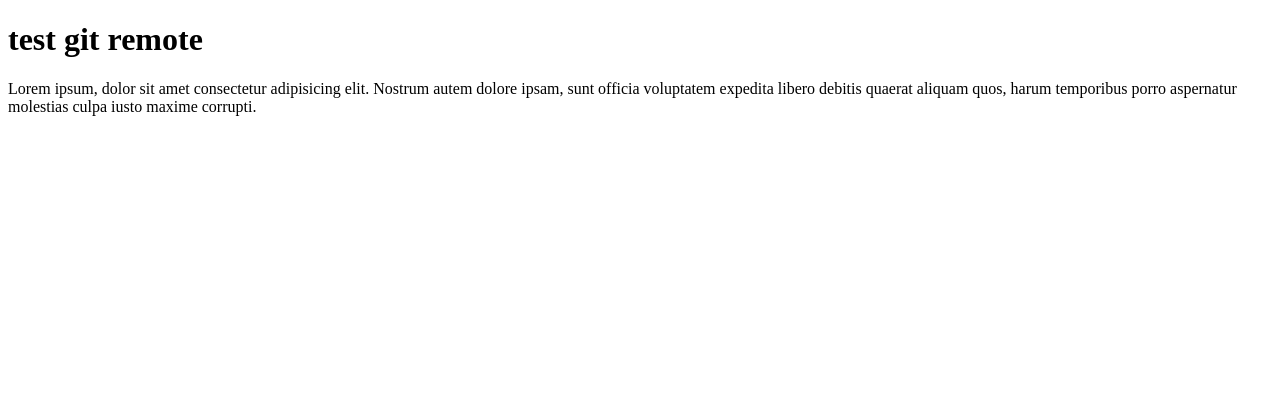
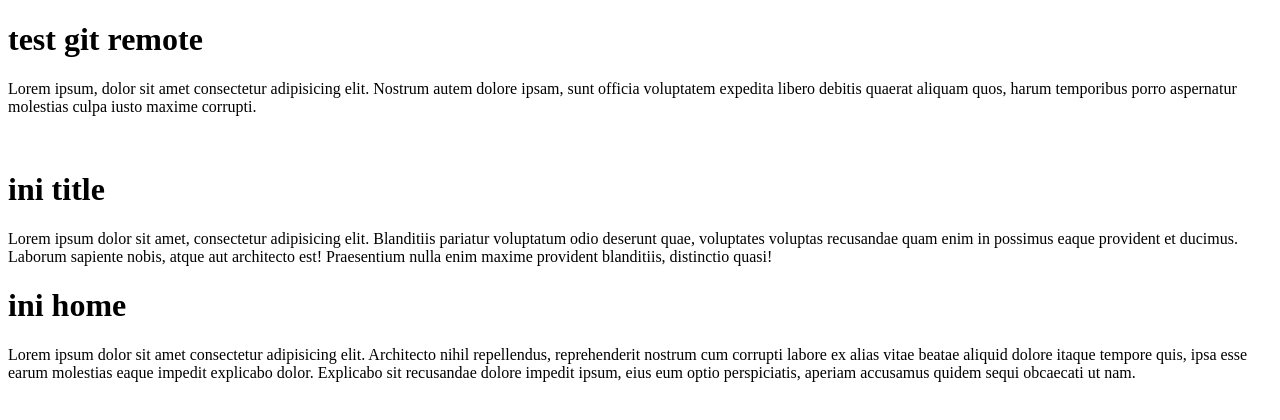
Before and after one commit to imamFachrie11/remote, a plain HTML site: page index.html in a window 1280 px wide. Drawn offline with Linux system fonts and the light colour scheme.

Commit message:
menambah 2 div

```diff
--- a/index.html
+++ b/index.html
@@ -14,5 +14,28 @@
       maxime corrupti.
     </p>
     <img src="" />
+
+    <div class="tittle">
+      <h1>ini title</h1>
+      <p>
+        Lorem ipsum dolor sit amet, consectetur adipisicing elit. Blanditiis
+        pariatur voluptatum odio deserunt quae, voluptates voluptas recusandae
+        quam enim in possimus eaque provident et ducimus. Laborum sapiente
+        nobis, atque aut architecto est! Praesentium nulla enim maxime provident
+        blanditiis, distinctio quasi!
+      </p>
+    </div>
+
+    <div class="home">
+      <h1>ini home</h1>
+      <p>
+        Lorem ipsum dolor sit amet consectetur adipisicing elit. Architecto
+        nihil repellendus, reprehenderit nostrum cum corrupti labore ex alias
+        vitae beatae aliquid dolore itaque tempore quis, ipsa esse earum
+        molestias eaque impedit explicabo dolor. Explicabo sit recusandae dolore
+        impedit ipsum, eius eum optio perspiciatis, aperiam accusamus quidem
+        sequi obcaecati ut nam.
+      </p>
+    </div>
   </body>
 </html>
```
